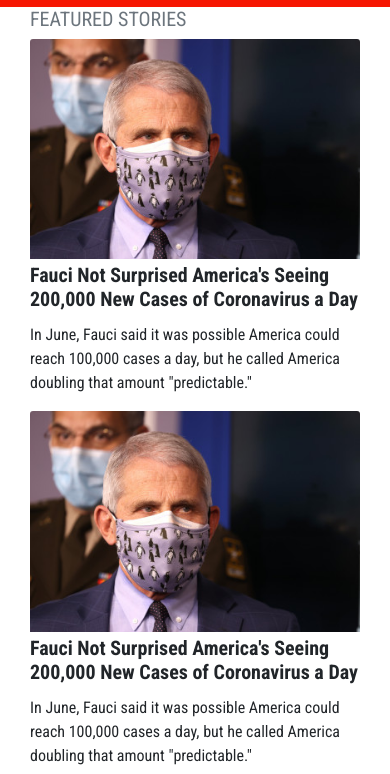
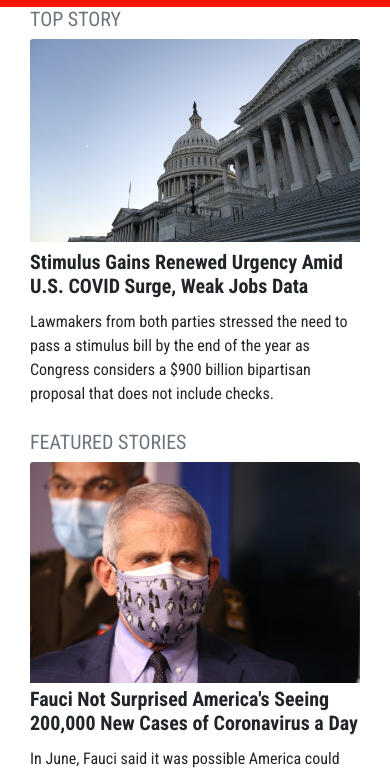
Before and after one commit to luisvinicius09/newsweek-webpage, a website: page index.html in a window 390 px wide. Shown: the part 43-817 px from the top of the page. Drawn offline with nearby package versions, Linux system fonts and the light colour scheme.

Commit message:
Fix linters errors

```diff
--- a/assets/css/styles.css
+++ b/assets/css/styles.css
@@ -9,14 +9,6 @@ html body {
 footer a {
   text-decoration: none;
   color: black;
-}
-
-.f-column {
-  order: 2
-}
-
-.s-column {
-  order: 1;
 }
 
 .main-header {
--- a/index.html
+++ b/index.html
@@ -79,6 +79,20 @@
         <!-- Left column -->
         <div class="col-md-5 col-lg-4">
 
+          <article class="d-md-none mb-4">
+            <div class="s-column order-sm-first order-md-first">
+              <h5 class="text-muted">TOP STORY</h5>
+              <article>
+                <div class="" style="width: 100%;">
+                  <img class="card-img-top" src="./assets/img/stimulus-deal-check-congress-covid-jobs-unemployment.jpg" alt="Card image cap">
+                  <div>
+                    <h5 class="card-title font-weight-bold mt-2">Stimulus Gains Renewed Urgency Amid U.S. COVID Surge, Weak Jobs Data</h5>
+                    <p class="card-text">Lawmakers from both parties stressed the need to pass a stimulus bill by the end of the year as Congress considers a $900 billion bipartisan proposal that does not include checks.</p>
+                  </div>
+                </div>
+              </article>
+            </div>
+          </article>
           <div class="f-column order-sm-last order-md-first">
             <h5 class="text-muted">FEATURED STORIES</h5>
             <article>
@@ -133,7 +147,7 @@
         <!-- Middle column -->
         <div class="col-md-7 col-lg-5">
 
-          <article>
+          <article class="d-none d-md-block">
             <div class="s-column order-sm-first order-md-first">
               <h5 class="text-muted">TOP STORY</h5>
               <article>
```
